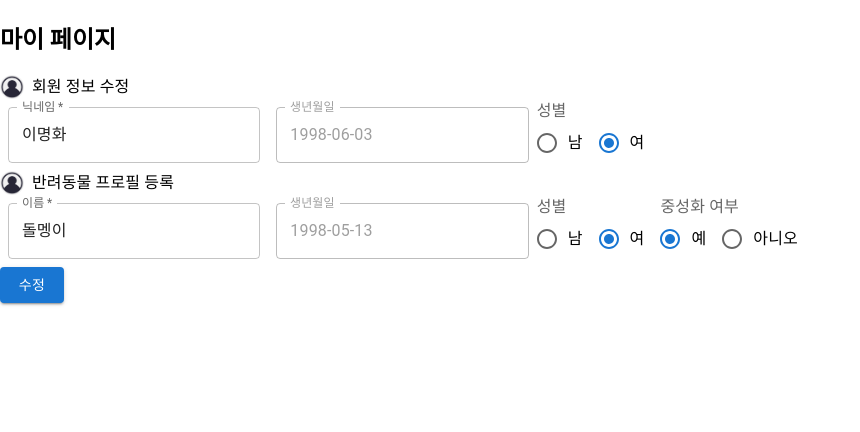
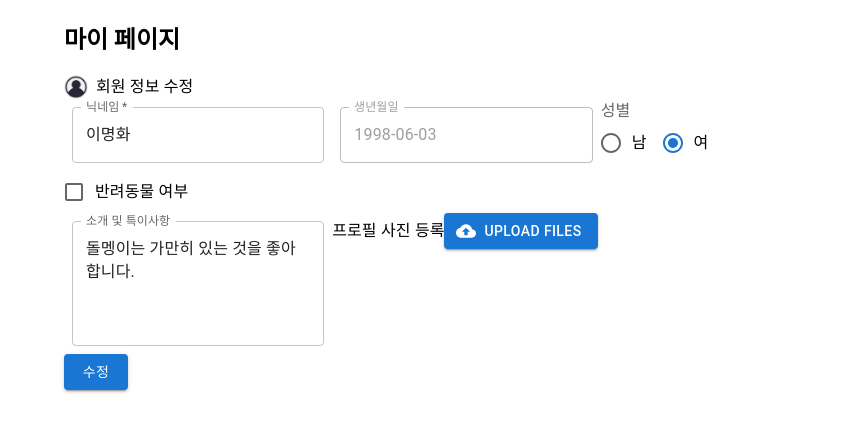
Before and after one commit to TalkingPotato90/pettopia, a React (Create React App) app in the folder frontend/: page /mypage/main in a window 1280 px wide. Shown: the top 432 px of the page, without its empty margins (0-860 px from the left). Built offline with nearby package versions, Linux system fonts and the light colour scheme.

Commit message:
feat: 마이페이지 메인 화면 컴포넌트 구현

```diff
--- a/frontend/src/pages/MyPageMain.jsx
+++ b/frontend/src/pages/MyPageMain.jsx
@@ -1,7 +1,10 @@
+import { useState } from 'react';
 import {
   Avatar,
   Box,
   Button,
+  Checkbox,
+  Container,
   FormControl,
   FormControlLabel,
   FormLabel,
@@ -11,19 +14,40 @@ import {
   TextField,
   Typography,
 } from '@mui/material';
+import CloudUploadIcon from '@mui/icons-material/CloudUpload';
+import { styled } from '@mui/material/styles';
 import defaultAvatar from '../assets/defaultAvatar.png';
-import React from 'react';
 
 function MyPageMain() {
+  const [hasPet, setHasPet] = useState(false);
+
+  const handlePetCheckboxChange = (event) => {
+    setHasPet(event.target.checked);
+  };
+
   return (
-    <>
+    <Container>
       {header()}
       {editCategory(defaultAvatar, '회원정보', '회원 정보 수정')}
       {inputDefaultInformation('닉네임', '이명화', '1998-06-03', false)}
-      {editCategory(defaultAvatar, '반려동물', '반려동물 프로필 등록')}
-      {inputDefaultInformation('이름', '돌멩이', '1998-05-13', true)}
+
+      <FormControlLabel
+        control={
+          <Checkbox checked={hasPet} onChange={handlePetCheckboxChange} />
+        }
+        label="반려동물 여부"
+      />
+
+      {hasPet && (
+        <>
+          {editCategory(defaultAvatar, '반려동물', '반려동물 프로필 등록')}
+          {inputDefaultInformation('이름', '돌멩이', '1998-05-13', true)}
+        </>
+      )}
+
+      {introduce()}
       <Button variant="contained">수정</Button>
-    </>
+    </Container>
   );
 }
 
@@ -60,8 +84,8 @@ function inputDefaultInformation(nameLabel, name, birthday, isAnimal) {
           defaultValue={name}
         />
         <TextField
-          disabled
-          id="outlined-disabled"
+          disabled={!isAnimal}
+          id={isAnimal ? 'outlined-helperText' : 'outlined-disabled'}
           label="생년월일"
           defaultValue={birthday}
         />
@@ -73,7 +97,7 @@ function inputDefaultInformation(nameLabel, name, birthday, isAnimal) {
 }
 
 function GenderRadioGroupComponent() {
-  const [value, setValue] = React.useState('female');
+  const [value, setValue] = useState('female');
 
   const handleChange = (event) => {
     setValue(event.target.value);
@@ -97,7 +121,7 @@ function GenderRadioGroupComponent() {
 }
 
 function NeutralizationRadioGroupComponent() {
-  const [value, setValue] = React.useState('yes');
+  const [value, setValue] = useState('yes');
 
   const handleChange = (event) => {
     setValue(event.target.value);
@@ -122,4 +146,60 @@ function NeutralizationRadioGroupComponent() {
   );
 }
 
+function introduce() {
+  return (
+    <Box
+      component="form"
+      sx={{ '& .MuiTextField-root': { m: 1, width: '25ch' } }}
+      noValidate
+      autoComplete="off"
+    >
+      <div>
+        <TextField
+          id="outlined-multiline-static"
+          label="소개 및 특이사항"
+          multiline
+          rows={4}
+          defaultValue="돌멩이는 가만히 있는 것을 좋아합니다."
+        />
+        {InputFileUpload()}
+      </div>
+    </Box>
+  );
+}
+
+const VisuallyHiddenInput = styled('input')({
+  clip: 'rect(0 0 0 0)',
+  clipPath: 'inset(50%)',
+  height: 1,
+  overflow: 'hidden',
+  position: 'absolute',
+  bottom: 0,
+  left: 0,
+  whiteSpace: 'nowrap',
+  width: 1,
+});
+
+function InputFileUpload() {
+  return (
+    <>
+      <label>프로필 사진 등록</label>
+      <Button
+        component="label"
+        role={undefined}
+        variant="contained"
+        tabIndex={-1}
+        startIcon={<CloudUploadIcon />}
+      >
+        Upload files
+        <VisuallyHiddenInput
+          type="file"
+          onChange={(event) => event.target.files}
+          multiple
+        />
+      </Button>
+    </>
+  );
+}
+
 export default MyPageMain;
```
